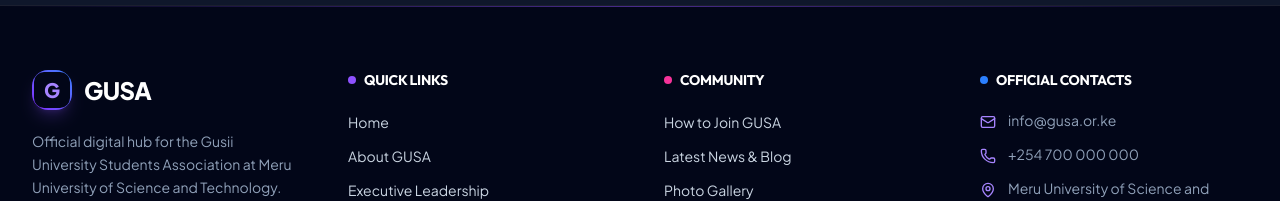
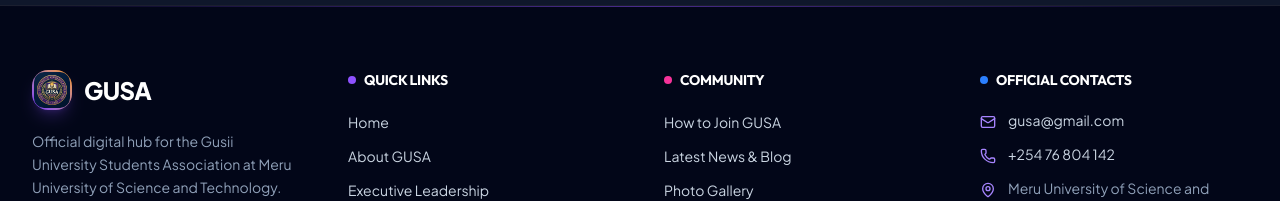
Before and after one commit to Omwenga75/gusa, a Next.js app: page / in a window 1280 px wide. Shown: the part 2459-2660 px from the top of the page. Built offline with nearby package versions, Linux system fonts and the light colour scheme; no server answers; the database is empty.

Commit message:
Add official GUSA crest logo and update contact email and phone number

```diff
--- a/src/app/contact/page.tsx
+++ b/src/app/contact/page.tsx
@@ -78,7 +78,7 @@ export default function ContactPage() {
     },
     {
       q: 'Can alumni or well-wishers sponsor GUSA events and programs?',
-      a: 'Yes! We actively partner with Gusii professionals, alumni corporate entities, and cultural patrons. Contact the Secretariat at info@gusa-meru.org or call the Chairperson at +254 720 112 233 to explore partnership packages.'
+      a: 'Yes! We actively partner with Gusii professionals, alumni corporate entities, and cultural patrons. Contact the Secretariat at gusa@gmail.com or call +254 76 804 142 to explore partnership packages.'
     },
     {
       q: 'When does the Annual Cultural Night take place?',
--- a/src/components/layout/Footer.tsx
+++ b/src/components/layout/Footer.tsx
@@ -12,10 +12,12 @@ export function Footer() {
           {/* Column 1: Brand & Social */}
           <div className="flex flex-col gap-4 sm:gap-5">
             <div className="flex items-center gap-3">
-              <div className="w-10 h-10 rounded-xl bg-gradient-to-tr from-violet-600 to-blue-500 p-0.5 shadow-lg shadow-violet-500/20">
-                <div className="w-full h-full bg-slate-950 rounded-[10px] flex items-center justify-center font-black text-xl text-violet-400">
-                  G
-                </div>
+              <div className="w-10 h-10 rounded-xl overflow-hidden bg-gradient-to-tr from-violet-600 to-amber-500 p-0.5 shadow-lg shadow-violet-500/20">
+                <img
+                  src="/gusa-logo.jpg"
+                  alt="GUSA Official Crest"
+                  className="w-full h-full object-cover rounded-[10px]"
+                />
               </div>
               <span className="font-extrabold text-2xl tracking-tight text-white">GUSA</span>
             </div>
@@ -77,11 +79,15 @@ export function Footer() {
             <ul className="flex flex-col gap-3.5">
               <li className="flex items-start gap-3 min-w-0">
                 <Mail size={16} className="text-violet-400 mt-1 shrink-0" />
-                <span className="text-slate-400 text-sm break-all">info@gusa.or.ke</span>
+                <a href="mailto:gusa@gmail.com" className="text-slate-400 hover:text-violet-400 transition-colors text-sm break-all">
+                  gusa@gmail.com
+                </a>
               </li>
               <li className="flex items-start gap-3 min-w-0">
                 <Phone size={16} className="text-violet-400 mt-1 shrink-0" />
-                <span className="text-slate-400 text-sm">+254 700 000 000</span>
+                <a href="tel:+25476804142" className="text-slate-400 hover:text-violet-400 transition-colors text-sm">
+                  +254 76 804 142
+                </a>
               </li>
               <li className="flex items-start gap-3 min-w-0">
                 <MapPin size={16} className="text-violet-400 mt-1 shrink-0" />
--- a/src/components/layout/Navbar.tsx
+++ b/src/components/layout/Navbar.tsx
@@ -60,10 +60,12 @@ export function Navbar() {
         <div className="container mx-auto px-3 sm:px-4 flex items-center justify-between">
           {/* Brand */}
           <Link href="/" className="flex items-center gap-2.5 sm:gap-3 group min-w-0">
-            <div className="w-9 h-9 sm:w-10 sm:h-10 shrink-0 rounded-xl bg-gradient-to-tr from-violet-600 to-blue-500 p-0.5 shadow-lg shadow-violet-500/20 group-hover:scale-105 transition-transform">
-              <div className="w-full h-full bg-slate-950 rounded-[10px] flex items-center justify-center font-black text-lg sm:text-xl text-violet-400">
-                G
-              </div>
+            <div className="w-9 h-9 sm:w-10 sm:h-10 shrink-0 rounded-xl overflow-hidden bg-gradient-to-tr from-violet-600 to-amber-500 p-0.5 shadow-lg shadow-violet-500/20 group-hover:scale-105 transition-transform">
+              <img
+                src="/gusa-logo.jpg"
+                alt="GUSA Official Crest"
+                className="w-full h-full object-cover rounded-[10px]"
+              />
             </div>
             <div className="flex flex-col min-w-0">
               <span className="font-extrabold text-base sm:text-xl tracking-tight text-white flex items-center gap-1.5 leading-tight">
@@ -143,10 +145,12 @@ export function Navbar() {
         <div className="flex items-center justify-between px-5 pt-6 pb-5">
           <Link href="/" onClick={closeDrawer} className="flex items-center gap-3 group">
             {/* Logo icon */}
-            <div className="w-11 h-11 shrink-0 rounded-2xl bg-gradient-to-tr from-violet-600 to-blue-500 p-0.5 shadow-lg shadow-violet-500/25 group-hover:scale-105 transition-transform">
-              <div className="w-full h-full bg-[#0d0d1a] rounded-[14px] flex items-center justify-center font-black text-xl text-violet-400">
-                G
-              </div>
+            <div className="w-11 h-11 shrink-0 rounded-2xl overflow-hidden bg-gradient-to-tr from-violet-600 to-amber-500 p-0.5 shadow-lg shadow-violet-500/25 group-hover:scale-105 transition-transform">
+              <img
+                src="/gusa-logo.jpg"
+                alt="GUSA Official Crest"
+                className="w-full h-full object-cover rounded-[14px]"
+              />
             </div>
             {/* Brand text */}
             <div className="flex flex-col leading-tight min-w-0">
```
Also changed, not shown: public/gusa-logo.jpg (added).
